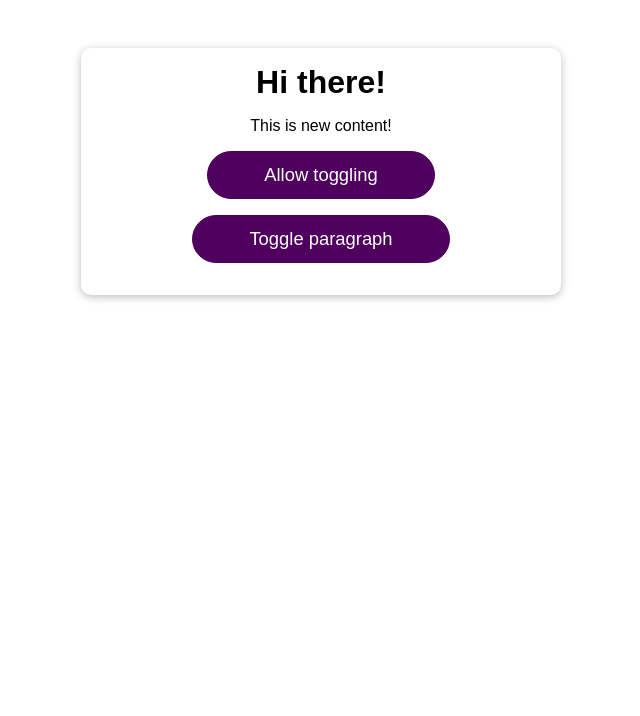
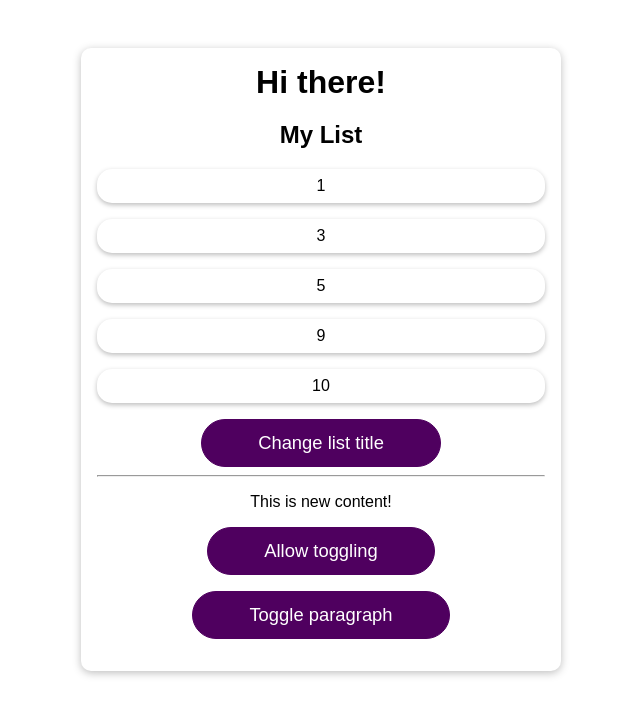
Before and after one commit to elvan/demo-list-app-react-optimizations, a React (Create React App) app: page / in a window 1280 px wide. Shown: the top 716 px of the page, without its empty margins (319-959 px from the left). Built offline with nearby package versions, Linux system fonts and the light colour scheme.

Commit message:
optimizing with useMemo

```diff
--- a/src/App.js
+++ b/src/App.js
@@ -1,11 +1,14 @@
 import React, { useCallback, useState } from 'react';
 import './App.css';
+import DemoList from './components/Demo/DemoList';
 import DemoOutput from './components/Demo/DemoOutput';
 import Button from './components/UI/Button/Button';
 
 function App() {
   const [showParagraph, setShowParagraph] = useState(true);
   const [allowToggle, setAllowToggle] = useState(false);
+
+  const [listTitle, setListTitle] = useState('My List');
 
   console.log('App running');
 
@@ -19,9 +22,18 @@ function App() {
     setAllowToggle((prevState) => !prevState);
   };
 
+  const changeListTitleHandler = useCallback((event) => {
+    setListTitle('New Title');
+  }, []);
+
   return (
     <div className='app'>
       <h1>Hi there!</h1>
+      <div>
+        <DemoList title={listTitle} items={[5, 3, 1, 10, 9]} />
+        <Button onClick={changeListTitleHandler}>Change list title</Button>
+      </div>
+      <hr />
       <DemoOutput show={showParagraph} />
       <p>
         <Button onClick={allowToggleHandler}>Allow toggling</Button>
--- /dev/null
+++ b/src/components/Demo/DemoList.js
@@ -0,0 +1,27 @@
+import { memo, useMemo } from 'react';
+import classes from './DemoList.module.css';
+
+const DemoList = (props) => {
+  const { items } = props;
+
+  const sortedList = useMemo(() => {
+    console.log('Items sorted');
+
+    return items.sort((a, b) => a - b);
+  }, [items]);
+
+  console.log('DemoList running');
+
+  return (
+    <div className={classes.list}>
+      <h2>{props.title}</h2>
+      <ul>
+        {sortedList.map((item) => (
+          <li key={item}>{item}</li>
+        ))}
+      </ul>
+    </div>
+  );
+};
+
+export default memo(DemoList);
--- /dev/null
+++ b/src/components/Demo/DemoList.module.css
@@ -0,0 +1,12 @@
+.list ul {
+  list-style: none;
+  margin: 0;
+  padding: 0;
+}
+
+.list li {
+  margin: 1rem 0;
+  padding: 0.5rem;
+  box-shadow: 0 2px 5px rgba(0, 0, 0, 0.26);
+  border-radius: 15px;
+}
```
